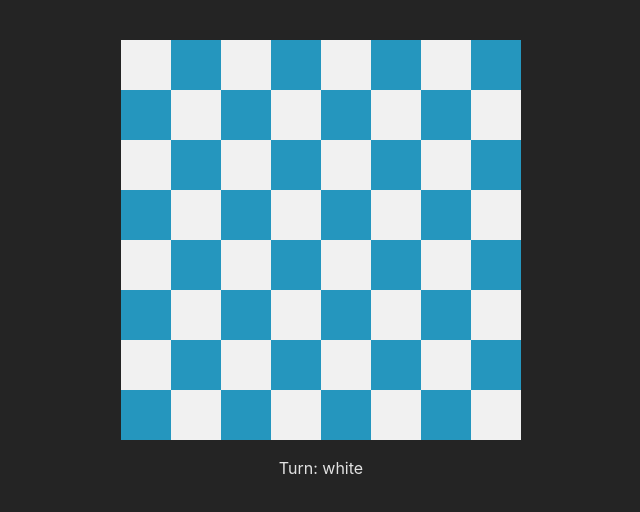
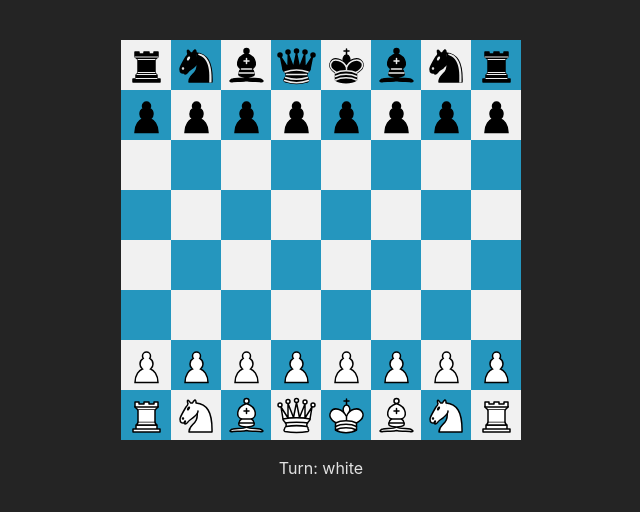
Before and after one commit to H4wk507/chess, a React (Vite) app: page / in a window 1280 px wide. Shown: the top 512 px of the page, without its empty margins (319-959 px from the left). Built offline with nearby package versions, Linux system fonts and the light colour scheme; the HTML template or start-up script is replaced by a standard one.

Commit message:
start refactoring

```diff
--- a/src/App.tsx
+++ b/src/App.tsx
@@ -9,7 +9,12 @@ import {
   PieceType,
 } from "./types";
 import { getNewBoard, initChessboard, initEmptyChessboard } from "./chessboard";
-import { containsPosition, pieceToSvg, squareEquals } from "./utils";
+import {
+  colorToString,
+  containsPosition,
+  pieceToSvg,
+  squareEquals,
+} from "./utils";
 import {
   getKingPosition,
   isCastle,
@@ -22,7 +27,7 @@ import { getLegalMoves } from "./legalMoves";
 import { isValidMove } from "./validMoves";
 import { isPawnPromotion, promotePawn } from "./pawnLogic";
 
-const initialChessboard = initEmptyChessboard();
+const initialChessboard = initChessboard();
 
 /*
 initialChessboard[7][4] = {
@@ -45,13 +50,18 @@ initialChessboard[3][3] = {
 
 const moves = [Color.WHITE, Color.BLACK];
 
+/*
+en Passant: Knowledge of the last move taken. Can be accommodated by retaining a lastMove data structure, or retaining the previous board state.
+Fifty move rule: requires history of when the last capture or pawn move. Can be accomplished via a lastPawnMoveOrCapture counter
+Threefold repetition: requires all previous board states since the last castle, pawn move or capture. A list of hashes of previous states may be an option.
+*/
 // TODO: host on ipfs
 function Square({
   square,
+  chessboard,
+  setChessboard,
   selectedItem,
   setSelectedItem,
-  chessboard,
-  setChessboard,
   currentMove,
   setCurrentMove,
   legalMoves,
@@ -59,10 +69,10 @@ function Square({
   setGameState,
 }: {
   square: ISquare;
+  chessboard: Chessboard;
+  setChessboard: (chessboard: Chessboard) => void;
   selectedItem: null | ISquare;
   setSelectedItem: (item: null | ISquare) => void;
-  chessboard: Chessboard;
-  setChessboard: (chessboard: Chessboard) => void;
   currentMove: number;
   setCurrentMove: (move: number) => void;
   legalMoves: Set<Position>;
@@ -71,13 +81,20 @@ function Square({
 }) {
   const handleClick = () => {
     // TODO: refactor this mess
+
     if (selectedItem && squareEquals(selectedItem, square)) {
       setSelectedItem(null);
       setLegalMoves(new Set());
-    } else if (square.piece && moves[currentMove] === square?.piece?.color) {
+      return;
+    }
+
+    if (square.piece && moves[currentMove] === square?.piece?.color) {
       setSelectedItem(square);
       setLegalMoves(getLegalMoves(chessboard, square));
-    } else if (selectedItem) {
+      return;
+    }
+
+    if (selectedItem) {
       let kingSquare = getKingPosition(chessboard, moves[currentMove]);
       if (isKingAttacked(chessboard, kingSquare)) {
         if (!isValidMove(chessboard, selectedItem, square)) return;
@@ -127,12 +144,12 @@ function Square({
     }
   };
 
-  let color =
-    (square.position.x + square.position.y) % 2 === 0 ? "white" : "black";
+  const imagePath = pieceToSvg(square?.piece);
+  let color = colorToString(moves[(square.position.x + square.position.y) % 2]);
   if (containsPosition(square.position, legalMoves)) {
     color = "available";
   }
-  const imagePath = pieceToSvg(square?.piece);
+
   return (
     <div className={`square ${color}`} onClick={handleClick}>
       {imagePath && <img src={imagePath} />}
@@ -140,15 +157,20 @@ function Square({
   );
 }
 
-function App() {
+function ChessboardComponent({
+  currentMove,
+  setCurrentMove,
+  setGameState,
+}: {
+  currentMove: Color;
+  setCurrentMove: (move: Color) => void;
+  setGameState: (state: GameState) => void;
+}) {
+  const [chessboard, setChessboard] = useState(initialChessboard);
   const [selectedItem, setSelectedItem] = useState<null | ISquare>(null);
-  const [chessboard, setChessboard] = useState(initialChessboard);
-  const [currentMove, setCurrentMove] = useState(0);
   const [legalMoves, setLegalMoves] = useState<Set<Position>>(new Set());
-  const [gameState, setGameState] = useState<GameState>(GameState.PLAYING);
 
   return (
-    <div className="App">
     <div className="chessboard">
       {chessboard.map((row, i) => {
         return (
@@ -157,10 +179,10 @@ function App() {
               <Square
                 key={j}
                 square={square}
+                chessboard={chessboard}
+                setChessboard={setChessboard}
                 selectedItem={selectedItem}
                 setSelectedItem={setSelectedItem}
-                  chessboard={chessboard}
-                  setChessboard={setChessboard}
                 currentMove={currentMove}
                 setCurrentMove={setCurrentMove}
                 legalMoves={legalMoves}
@@ -172,8 +194,15 @@ function App() {
         );
       })}
     </div>
-      <p>Turn: {moves[currentMove] === Color.WHITE ? "white" : "black"}</p>
-      {gameState !== GameState.PLAYING && (
+  );
+}
+
+function Turn({ currentMove }: { currentMove: Color }) {
+  return <p>Turn: {moves[currentMove] === Color.WHITE ? "white" : "black"}</p>;
+}
+
+function GameStateComponent({ gameState }: { gameState: GameState }) {
+  return gameState !== GameState.PLAYING ? (
     <p>
       {gameState === GameState.WHITE
         ? "white won"
@@ -181,7 +210,22 @@ function App() {
         ? "black won"
         : "draw"}
     </p>
-      )}
+  ) : null;
+}
+
+function App() {
+  const [currentMove, setCurrentMove] = useState<Color>(Color.WHITE);
+  const [gameState, setGameState] = useState<GameState>(GameState.PLAYING);
+
+  return (
+    <div className="App">
+      <ChessboardComponent
+        currentMove={currentMove}
+        setCurrentMove={setCurrentMove}
+        setGameState={setGameState}
+      />
+      <Turn currentMove={currentMove} />
+      <GameStateComponent gameState={gameState} />
     </div>
   );
 }
--- a/src/utils.ts
+++ b/src/utils.ts
@@ -56,3 +56,12 @@ export function squareEquals(s1: ISquare, s2: ISquare): boolean {
     pieceEquals(s1.piece, s2.piece) && positionEquals(s1.position, s2.position)
   );
 }
+
+export function colorToString(color: Color): string {
+  switch (color) {
+    case Color.WHITE:
+      return "white";
+    case Color.BLACK:
+      return "black";
+  }
+}
```
Lines whose indentation alone changed are shown as unchanged.
